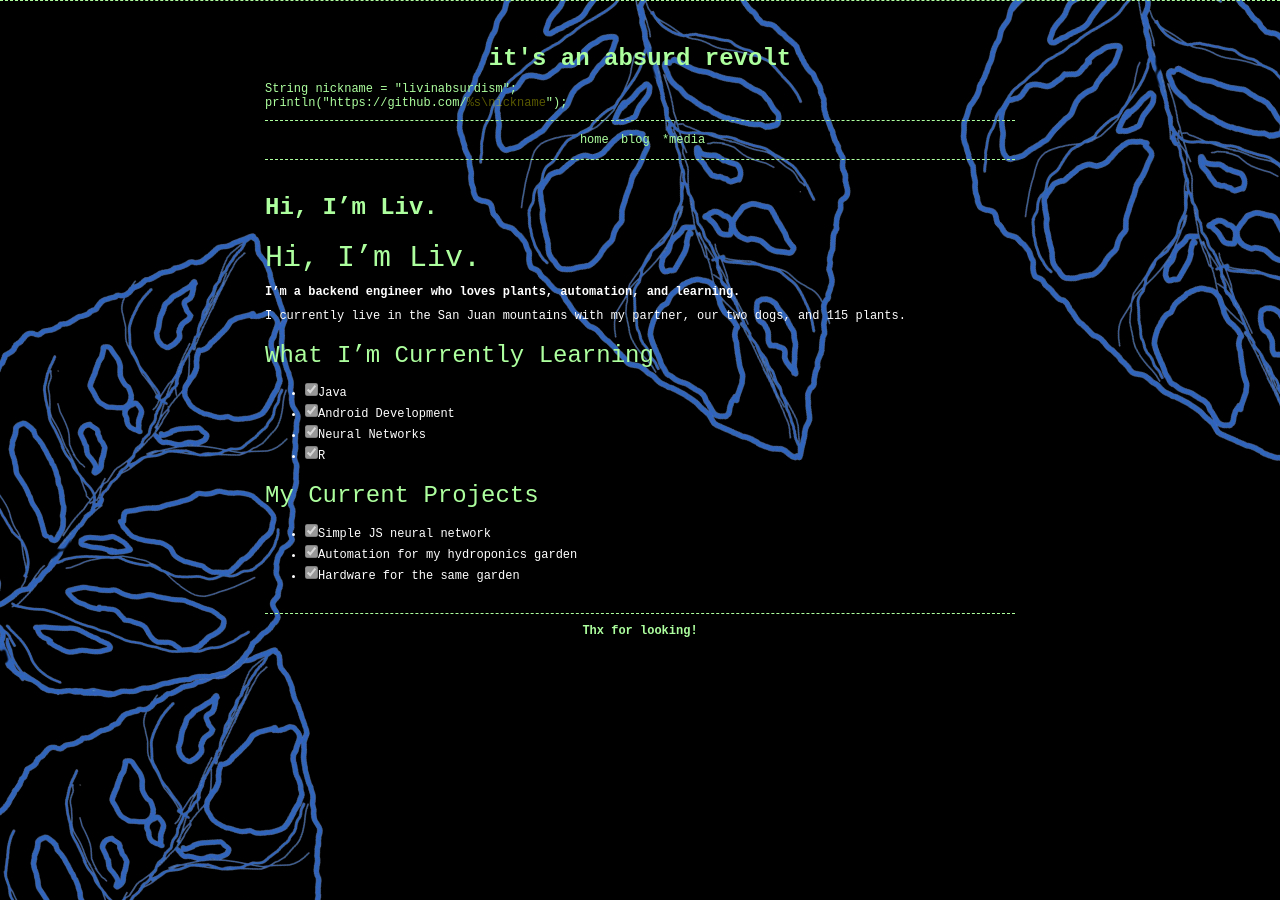
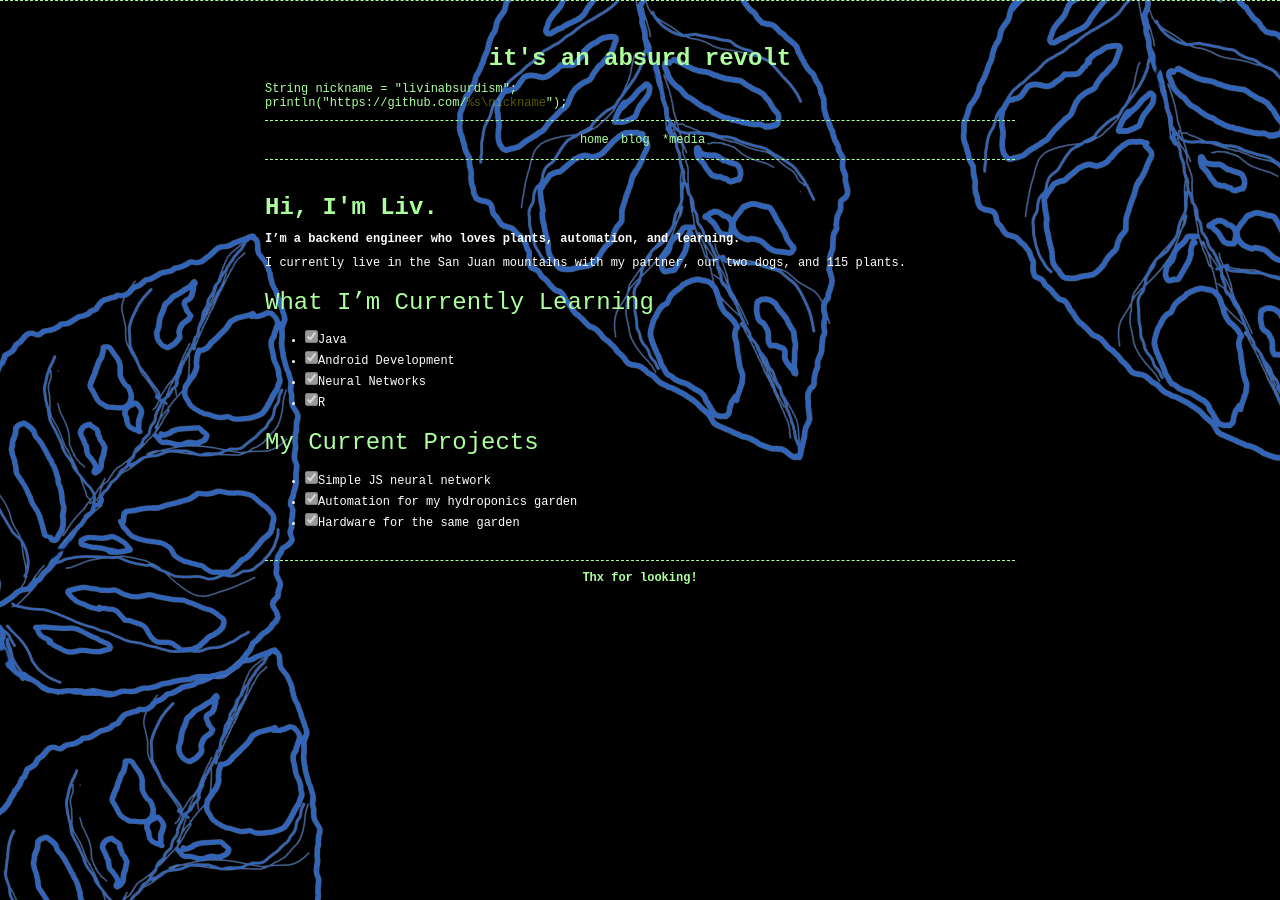
Before and after one commit to LivInAbsurdism/livinabsurdism.github.io, a Jekyll site: the page built from index.md, in a window 1280 px wide. Built offline with Jekyll 4.4.1, drawn with Linux system fonts in a browser that asks for light colours; our own code applies the rules of GitHub Pages for plain Markdown files; part of the change alters nothing that is shown.

```diff
--- a/index.md
+++ b/index.md
@@ -1,8 +1,7 @@
 ---
 layout: content
+title: Hi, I'm Liv.
 ---
-
-## Hi, I'm Liv.
 
 **I'm a backend engineer who loves plants, automation, and learning.**
 
```
